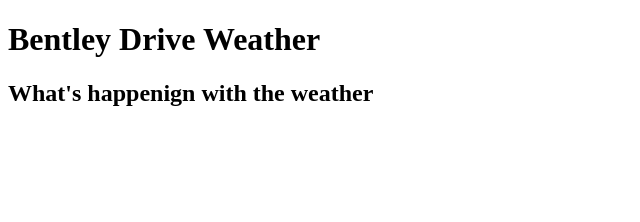
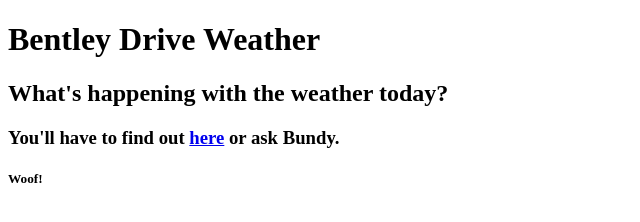
Before and after one commit to leaflesslaw/blorg, a plain HTML site: page index.html in a window 1280 px wide. Shown: the whole page, without its empty margins (0-640 px from the left). Drawn offline with Linux system fonts and the light colour scheme.

Commit message:
updated html file with text for site

```diff
--- a/index.html
+++ b/index.html
@@ -2,10 +2,12 @@
 <html lang="en">
 <head>
     <meta charset="UTF-8">
-    <title>Bentley </title>
+    <title>Bentley Dve Weather</title>
 </head>
 <body>
 <h1>Bentley Drive Weather </h1>
-<h2> What's happenign with the weather</h2>
+<h2> What's happening with the weather today?</h2>
+<h3> You'll have to find out <a href="https://www.wunderground.com/dashboard/pws/IKENSI26">here</a> or ask Bundy.</h3>
+<h5>Woof! </h5>
 </body>
 </html>
```
